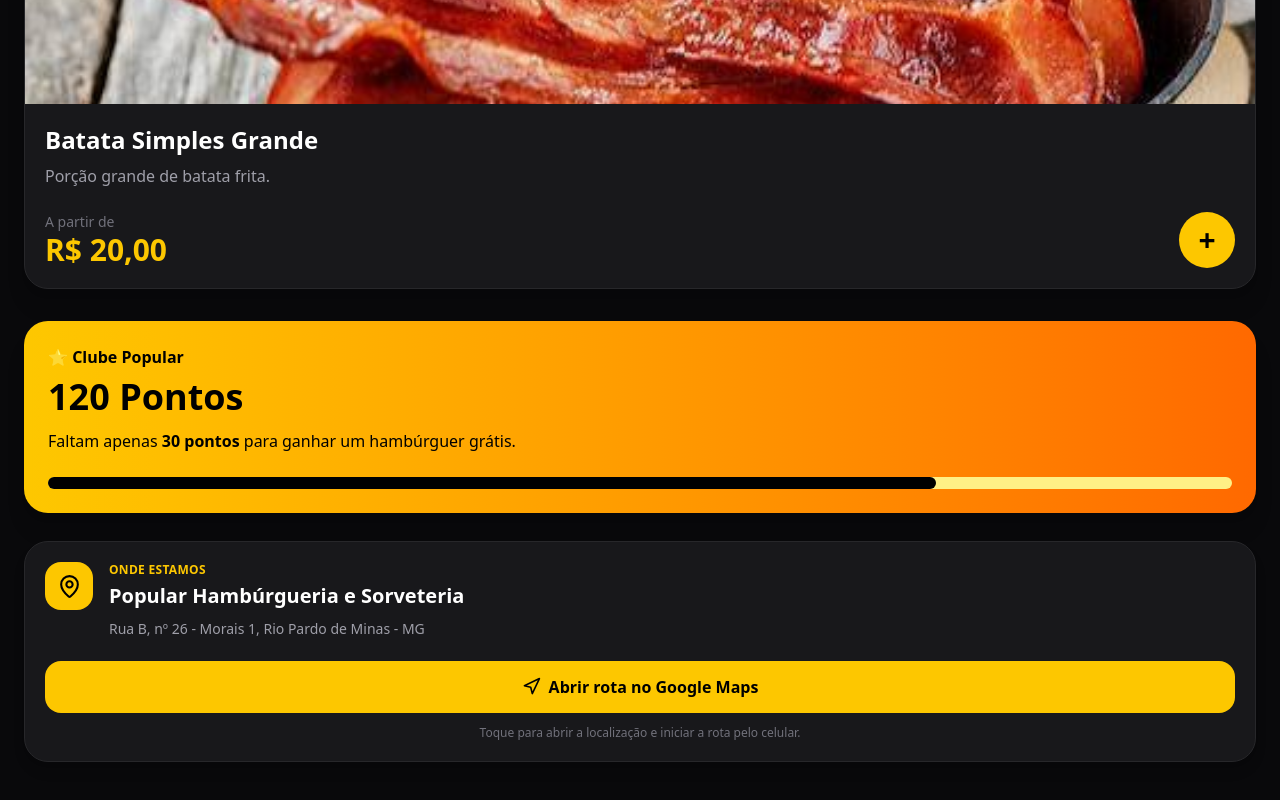
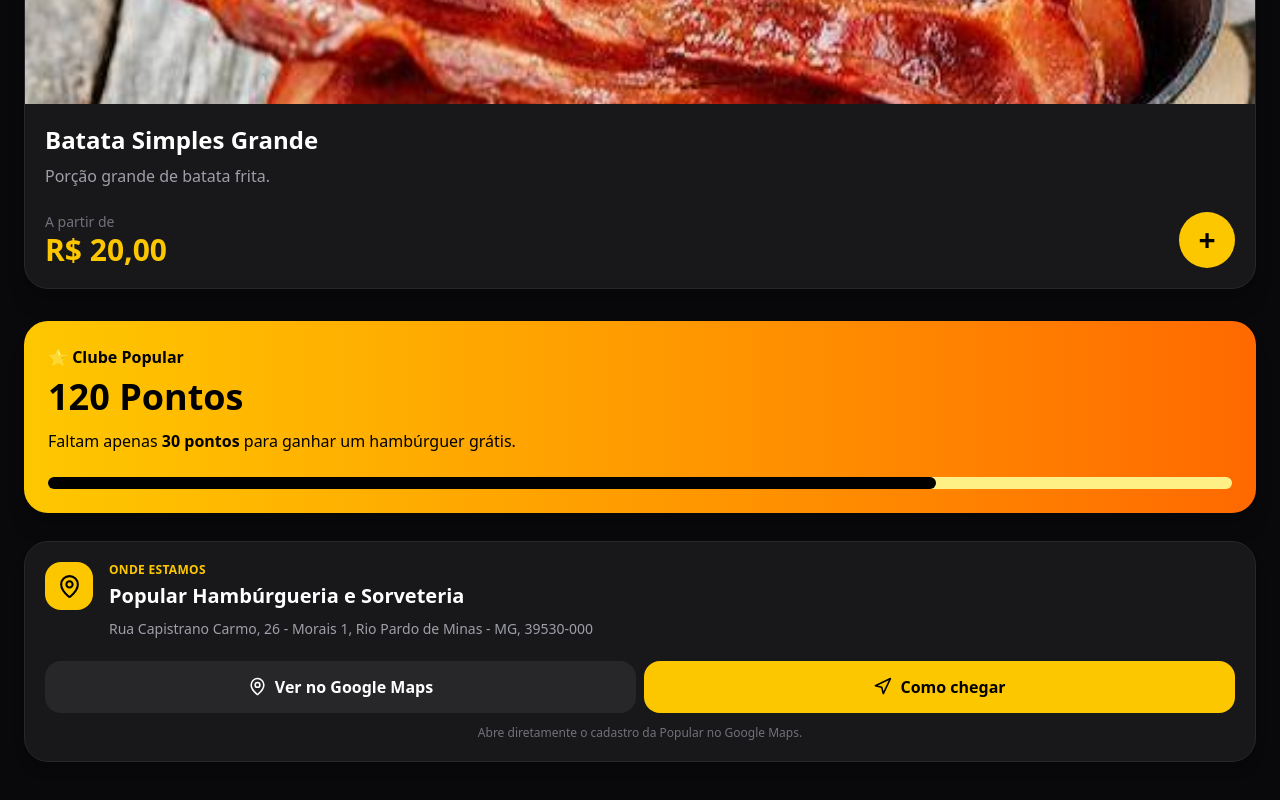
Before and after one commit to UniversalKnowledgeEcosystem/popular-app, a Next.js app: page / in a window 1280 px wide. Shown: the part 7959-8759 px from the top of the page. Built offline with nearby package versions, Linux system fonts and the light colour scheme.

Commit message:
Abre cadastro oficial da Popular no Google Maps

```diff
--- a/app/components/LocationCard.tsx
+++ b/app/components/LocationCard.tsx
@@ -2,8 +2,11 @@
 
 import { MapPin, Navigation } from "lucide-react";
 
-const ENDERECO = "Rua B, nº 26 - Morais 1, Rio Pardo de Minas - MG";
-const MAPS_URL = `https://www.google.com/maps/search/?api=1&query=${encodeURIComponent(ENDERECO)}`;
+const ENDERECO = "Rua Capistrano Carmo, 26 - Morais 1, Rio Pardo de Minas - MG, 39530-000";
+const NOME_MAPS = "HAMBURGUERIA E SORVETERIA POPULAR";
+const PLACE_ID = "ChIJIWqngMIfTgcRbFX8YH_ZNa0";
+const MAPS_URL = `https://www.google.com/maps/search/?api=1&query=${encodeURIComponent(NOME_MAPS)}&query_place_id=${PLACE_ID}`;
+const ROTA_URL = `https://www.google.com/maps/dir/?api=1&destination=${encodeURIComponent(NOME_MAPS)}&destination_place_id=${PLACE_ID}`;
 
 export default function LocationCard() {
   return (
@@ -20,19 +23,18 @@ export default function LocationCard() {
           </div>
         </div>
 
-        <a
-          href={MAPS_URL}
-          target="_blank"
-          rel="noopener noreferrer"
-          className="mt-5 w-full bg-yellow-400 text-black py-3.5 rounded-2xl font-black flex items-center justify-center gap-2 active:scale-[.98] transition"
-        >
-          <Navigation size={19} />
-          Abrir rota no Google Maps
-        </a>
+        <div className="grid grid-cols-1 sm:grid-cols-2 gap-2 mt-5">
+          <a href={MAPS_URL} target="_blank" rel="noopener noreferrer" className="w-full bg-zinc-800 text-white py-3.5 rounded-2xl font-black flex items-center justify-center gap-2 active:scale-[.98] transition">
+            <MapPin size={19}/>
+            Ver no Google Maps
+          </a>
+          <a href={ROTA_URL} target="_blank" rel="noopener noreferrer" className="w-full bg-yellow-400 text-black py-3.5 rounded-2xl font-black flex items-center justify-center gap-2 active:scale-[.98] transition">
+            <Navigation size={19}/>
+            Como chegar
+          </a>
+        </div>
 
-        <p className="text-center text-xs text-zinc-500 mt-3">
-          Toque para abrir a localização e iniciar a rota pelo celular.
-        </p>
+        <p className="text-center text-xs text-zinc-500 mt-3">Abre diretamente o cadastro da Popular no Google Maps.</p>
       </div>
     </section>
   );
```
